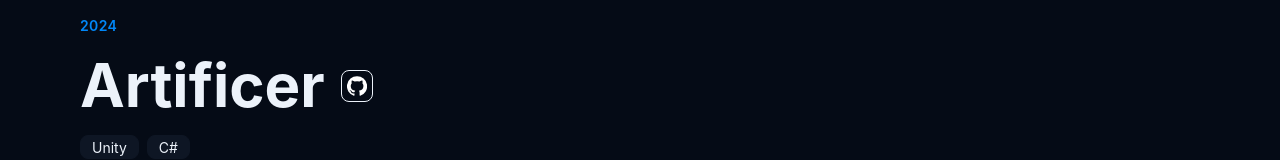
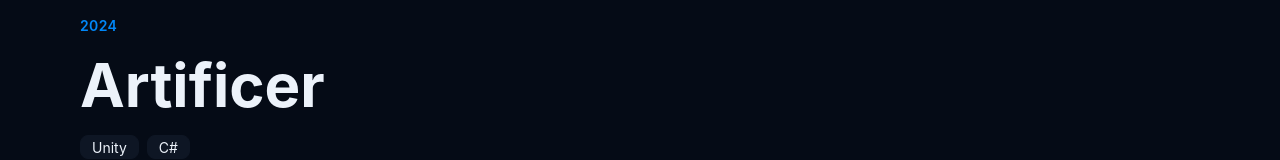
Before and after one commit to gannonprudhomme/gannonprudhomme.github.io, an Astro site: page /projects/artificer/ in a window 1280 px wide. Shown: the part 201-361 px from the top of the page. Built offline with nearby package versions, Linux system fonts and the light colour scheme; Astro itself is replaced by a stand-in of ours.

Commit message:
Remove project detail source buttons

```diff
--- a/src/pages/projects/[slug].astro
+++ b/src/pages/projects/[slug].astro
@@ -14,7 +14,7 @@ type Props = {
 };
 
 const { project } = Astro.props;
-const hasActions = Boolean(project.sourceUrl || project.secondaryUrl || project.liveUrl);
+const hasActions = Boolean(project.secondaryUrl || project.liveUrl);
 const screenshotFrameClass = project.mediaKind === "phone" ? "phone-preview" : "screenshot-frame";
 const screenshotImageClass = project.mediaKind === "phone" ? "phone-screenshot" : "screenshot-image";
 ---
@@ -34,11 +34,6 @@ const screenshotImageClass = project.mediaKind === "phone" ? "phone-screenshot"
           {
             hasActions && (
               <div class="flex flex-wrap items-center gap-2">
-                {project.sourceUrl && (
-                  <a class="btn btn-outline btn-square btn-sm" href={project.sourceUrl} target="_blank" rel="noopener noreferrer" aria-label={`${project.title} on GitHub`}>
-                    <img class="social-icon" src="/social/github.svg" alt="" />
-                  </a>
-                )}
                 {project.secondaryUrl && (
                   <a class="btn btn-outline btn-sm" href={project.secondaryUrl} target="_blank" rel="noopener noreferrer">
                     {project.secondaryLabel ?? "Related link"}
```
